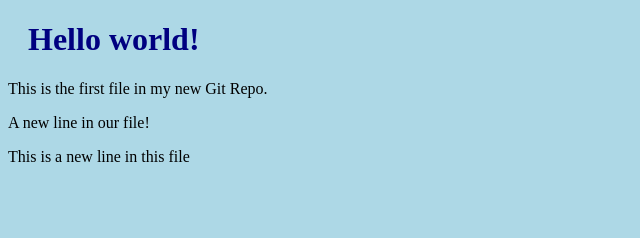
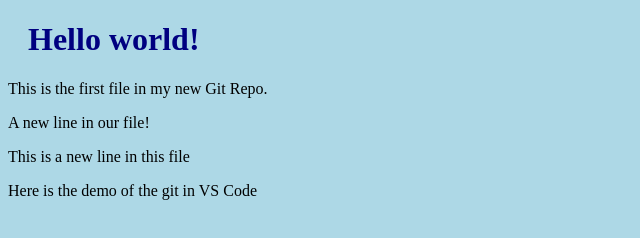
Before and after one commit to rohitsolanki1/myproject, a plain HTML site: page index.html in a window 1280 px wide. Shown: the whole page, without its empty margins (0-640 px from the left). Drawn offline with Linux system fonts and the light colour scheme.

Commit message:
VS code edit

```diff
--- a/index.html
+++ b/index.html
@@ -10,5 +10,6 @@
 <p>This is the first file in my new Git Repo.</p>
 <p>A new line in our file!</p>
 <p>This is a new line in this file</p>
+<p>Here is the demo of the git in VS Code</p>
 </body>
 </html>
```
